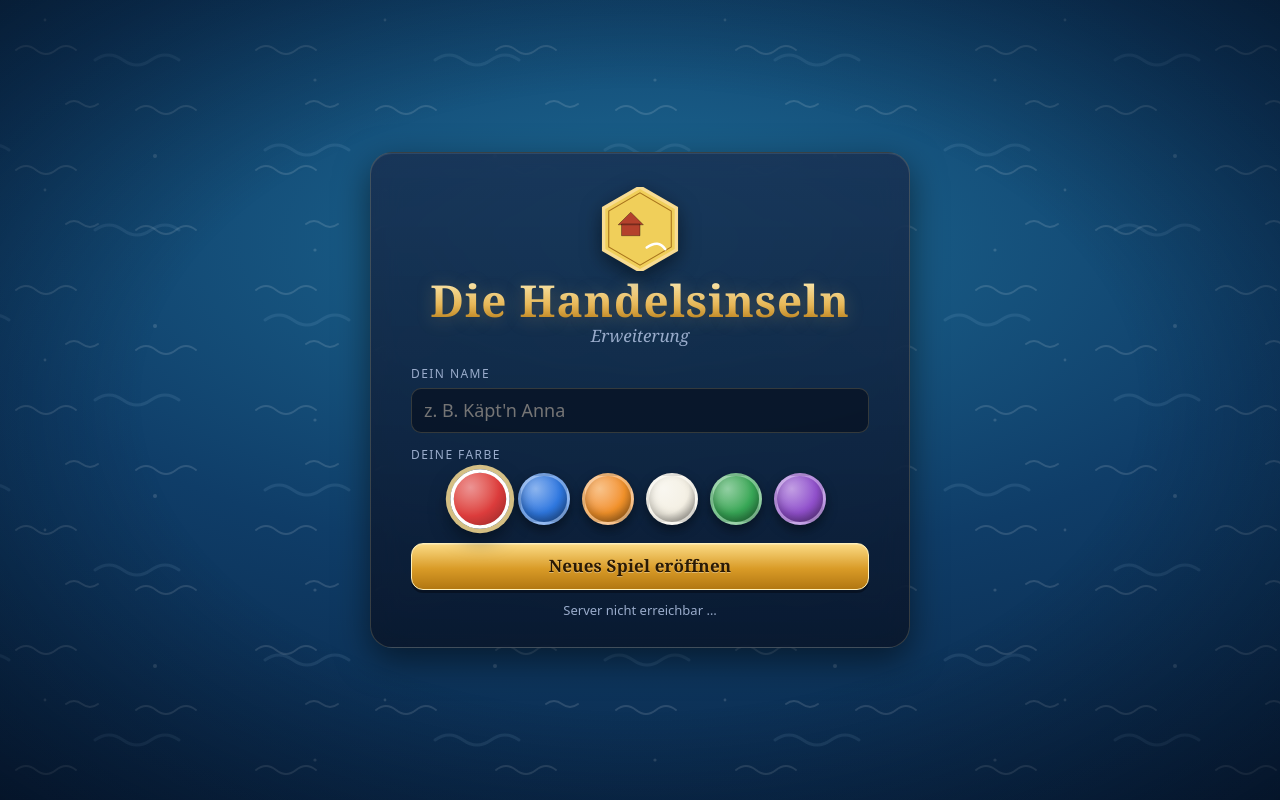
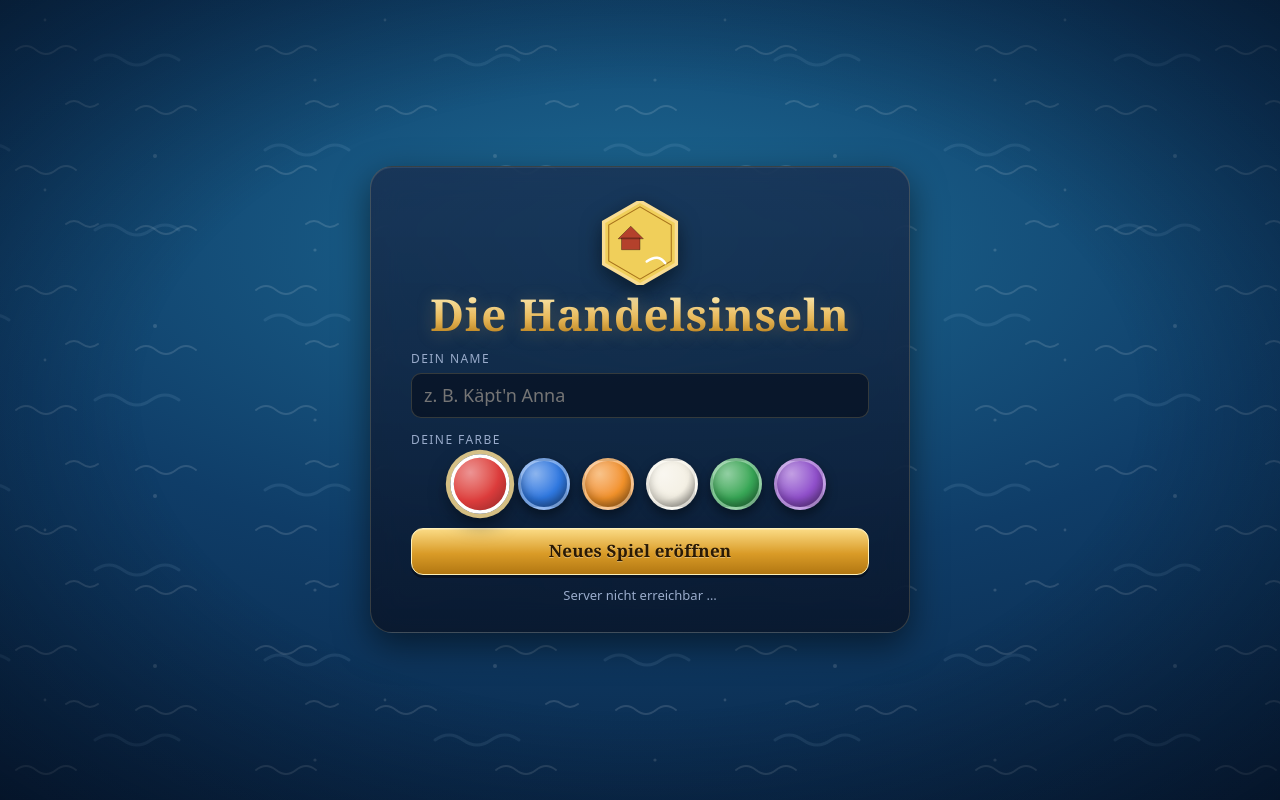
Before and after one commit to hgruber/handelsinseln, a plain HTML site: page public/index.html in a window 1280 px wide. Drawn offline with Linux system fonts and the light colour scheme; no server answers.

```diff
--- a/public/index.html
+++ b/public/index.html
@@ -21,7 +21,6 @@
   <form id="loginForm" class="card glass login" autocomplete="off">
     <div class="logo" aria-hidden="true"></div>
     <h1>Die Handelsinseln</h1>
-    <p class="sub">Erweiterung</p>
     <label class="fld"><span>Dein Name</span>
       <input id="nameIn" maxlength="20" required placeholder="z. B. Käpt'n Anna" autocomplete="nickname">
     </label>
```
Also changed, not shown: CHANGELOG.md.
